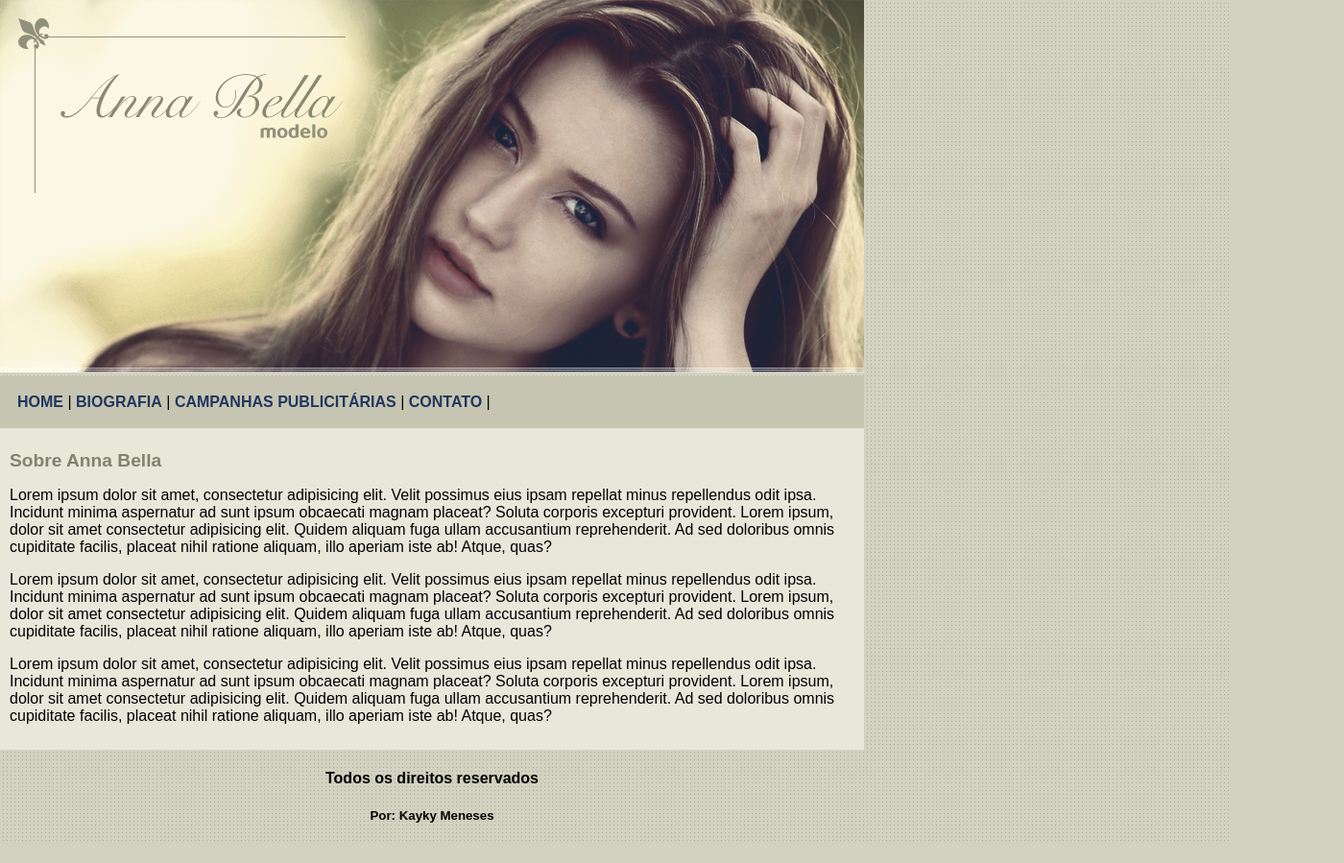
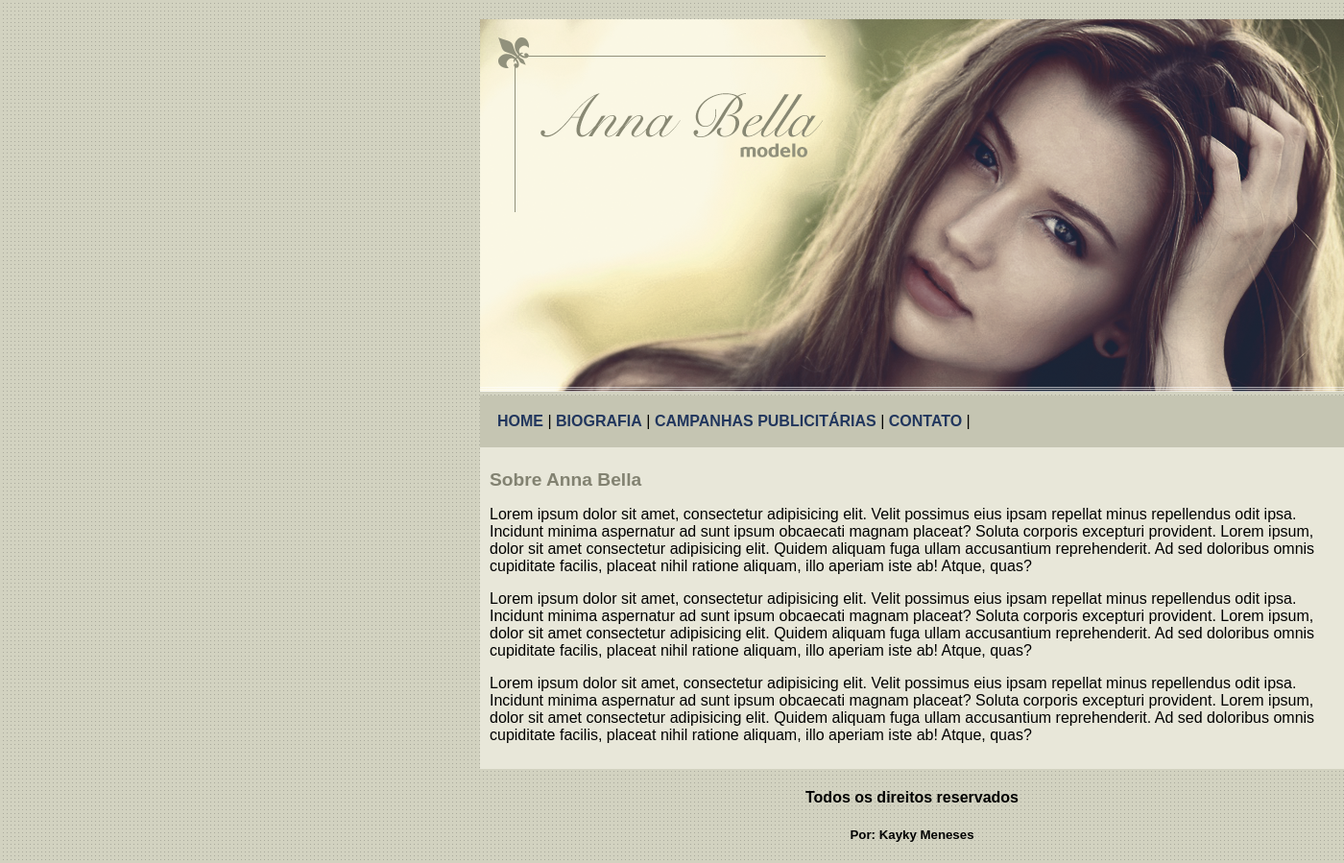
Before and after one commit to Kayky019/AnnaBellaSite, a plain HTML site: page index.html in a window 1280 px wide. Shown: the whole page at 96% size, 1400 px wide, since content can reach past the window. Drawn offline with Linux system fonts and the light colour scheme.

Commit message:
Update estilo.css

```diff
--- a/estilo.css
+++ b/estilo.css
@@ -2,7 +2,7 @@
 body {
     background: #d2d2c1 url('img/fundo.png');
     font: 16px Arial, Helvetica, sans-serif;
-    margin: 0;
+    margin: 20px 500px;
 }
 
 #principal {
```
